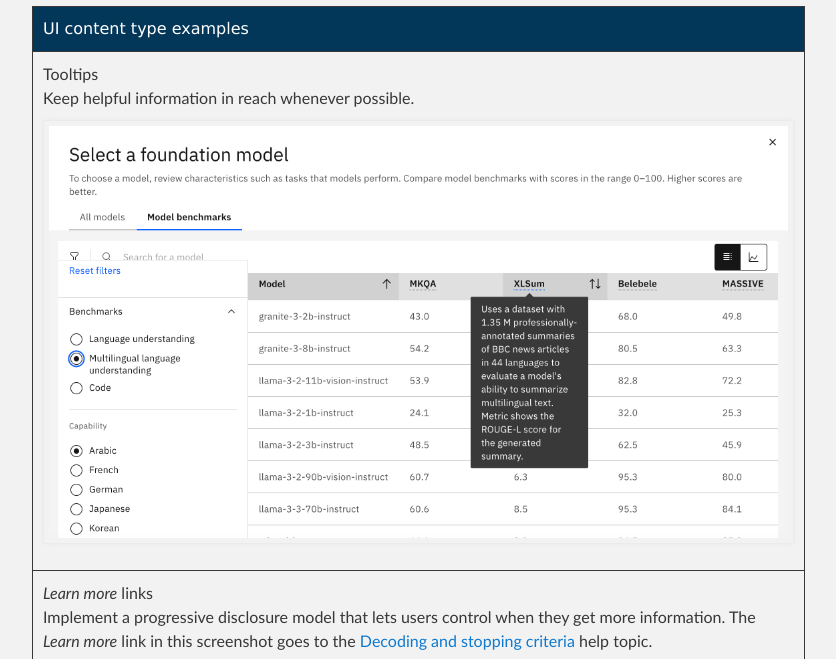
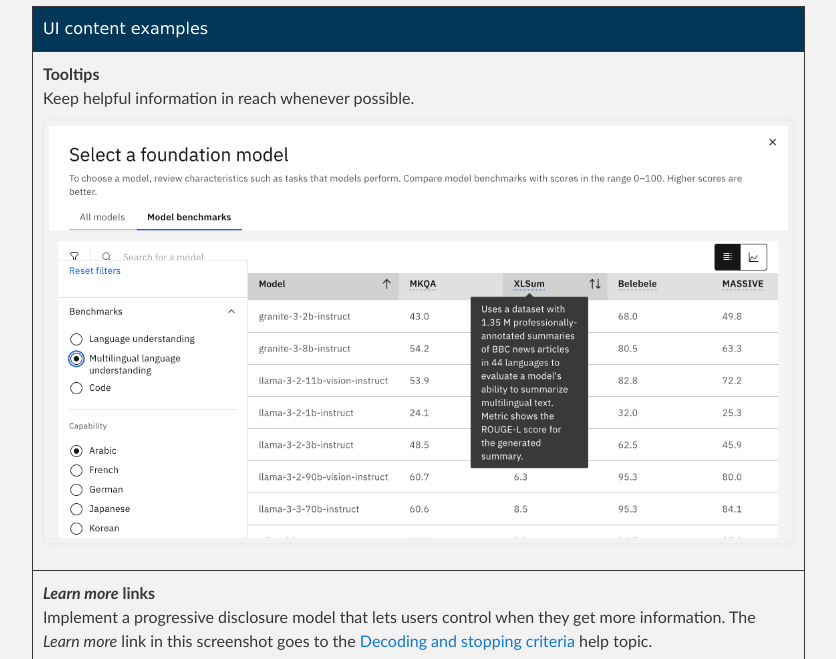
Before and after one commit to michelle-miller/michelle-miller.github.io, a Jekyll site: the page built from index.md, in a window 1280 px wide and 900 px high, scrolled down 424 px, cut to the strip 241-900 px from the top of the window. Shown: the whole strip, without its empty margins (288-1124 px from the left). Built offline with Jekyll 4.4.1, drawn with Linux system fonts in a browser that asks for light colours; our own code applies the rules of GitHub Pages for plain Markdown files.

Commit message:
small edits

```diff
--- a/index.md
+++ b/index.md
@@ -8,16 +8,16 @@ As a lead technical writer for IBM Data and AI and IBM Cloud software services,
 
 Find samples of help content for software users with various roles and experience levels.
 
- **[UI content](#user-interface-content)**  |  **[User help](#user-help)** |  **[Developer help](#developer-help)**  |  **[Administrator help](#administrator-help)**
+| &nbsp; **[UI content](#user-interface-content)** &nbsp; | &nbsp; **[User help](#user-help)** &nbsp; |  **[Developer help](#developer-help)**  &nbsp; |  **[Administrator help](#administrator-help)** |
 
 ## User interface content
 
-| UI content type examples |
+| UI content examples |
 |:----------------|
-| Tooltips <br/> Keep helpful information in reach whenever possible.<br/> ![Foundation model benchmark summary](https://michelle-miller.github.io/samples/ui-help-metrics-def.png)<br/> |
-| *Learn more* links <br/> Implement a progressive disclosure model that lets users control when they get more information. The *Learn more* link in this screenshot goes to the [Decoding and stopping criteria](https://michelle-miller.github.io/samples/wx-llm-parameters-sample.pdf){:target="_blank"} help topic. <br/> ![Learn more link from the model parameters pane](https://michelle-miller.github.io/samples/progressive-disclosure-model-params.png)<br/> |
-| UI walkthroughs <br/> Walkthroughs are a great way for users to get familiar with new tools. <br/> ![Comments for the designer about a description for an Agent Lab screen](https://michelle-miller.github.io/samples/agent-lab-add-tools.png) <br/> |
-| Collaboration in Figma <br/> Team with UI designers to craft UI language that supports the task workflow. <br/> ![language suggestions made to the designer in Figma](https://michelle-miller.github.io/samples/agent-lab-desc.png)<br/> |
+| **Tooltips** <br/> Keep helpful information in reach whenever possible.<br/> ![Foundation model benchmark summary](https://michelle-miller.github.io/samples/ui-help-metrics-def.png)<br/> |
+| ***Learn more* links** <br/> Implement a progressive disclosure model that lets users control when they get more information. The *Learn more* link in this screenshot goes to the [Decoding and stopping criteria](https://michelle-miller.github.io/samples/wx-llm-parameters-sample.pdf){:target="_blank"} help topic. <br/> ![Learn more link from the model parameters pane](https://michelle-miller.github.io/samples/progressive-disclosure-model-params.png)<br/> |
+| **UI walkthroughs** <br/> Walkthroughs are a great way for users to get familiar with new tools. <br/> ![Comments for the designer about a description for an Agent Lab screen](https://michelle-miller.github.io/samples/agent-lab-add-tools.png) <br/> |
+| **Collaboration in Figma** <br/> Team with UI designers to craft UI language that supports the task workflow. <br/> ![language suggestions made to the designer in Figma](https://michelle-miller.github.io/samples/agent-lab-desc.png)<br/> |
 {: caption="UI content examples" caption-side="top"}
 
 ## User help
```
